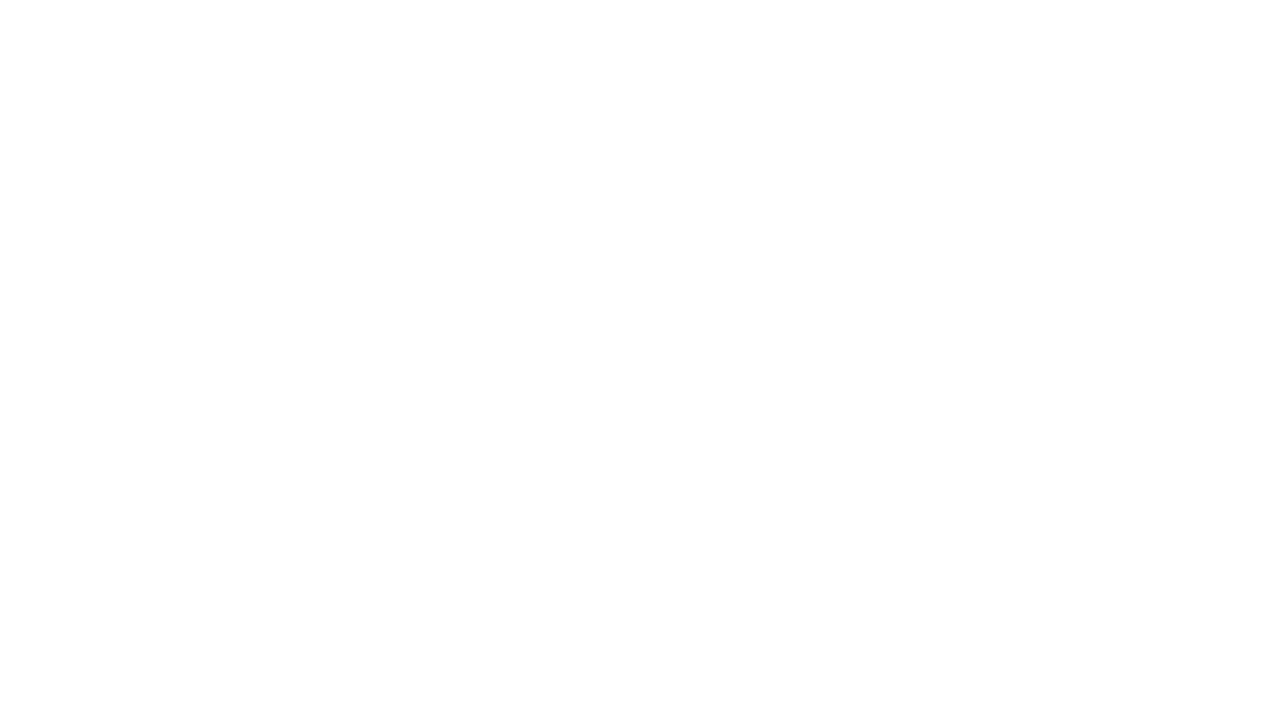
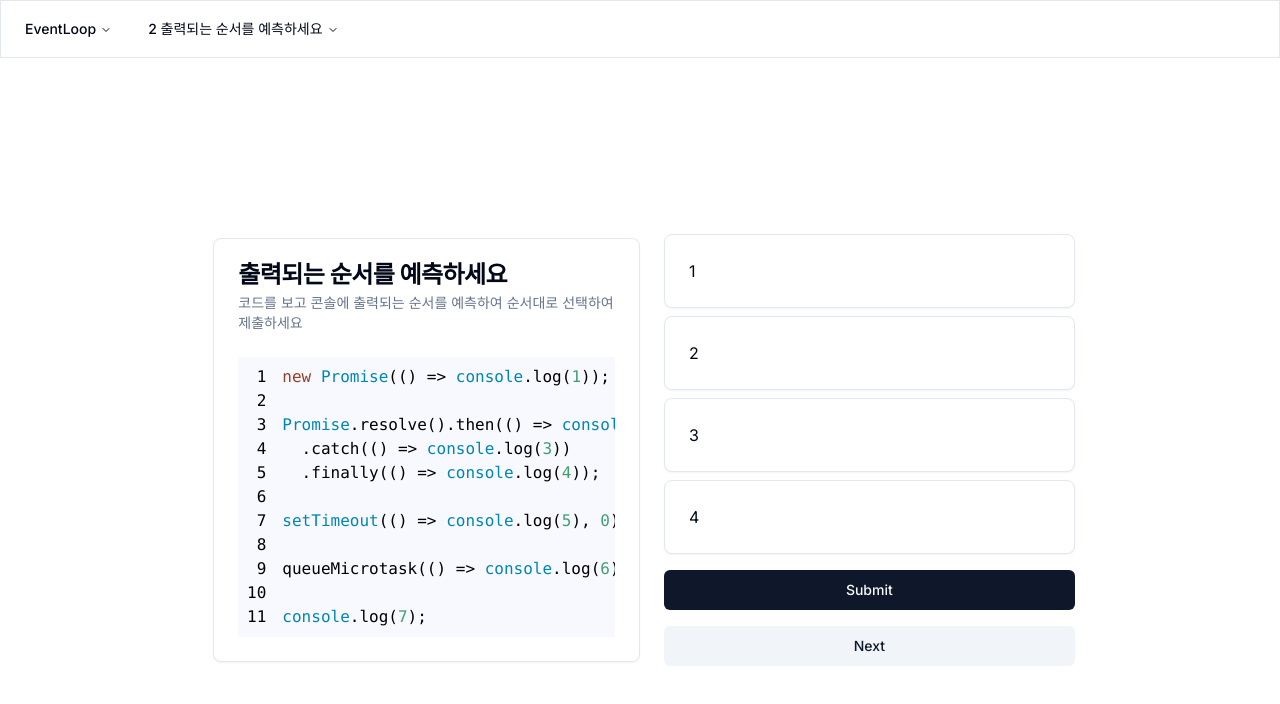
Before and after one commit to ckrb63/javascript-quiz, a Next.js app: page / in a window 1280 px wide. Both pictures are taken after a click on the button "Next". Shown: the top 704 px of the page. Built offline with nearby package versions, Linux system fonts and the light colour scheme.

Commit message:
Add: answer system

```diff
--- a/app/page.tsx
+++ b/app/page.tsx
@@ -10,7 +10,7 @@ import Explanation from "@/components/Explanation";
 import { InternationalString } from "@/types/quiz";
 
 export const quizIndexAtom = atom(0);
-export const isSubmitButtonClickedAtom = atom(false);
+export const isSubmittedAtom = atom(false);
 export const languageAtom = atom<keyof InternationalString>("kr");
 
 export default function Home() {
@@ -26,7 +26,7 @@ export default function Home() {
       <div className="flex h-screen w-screen items-center justify-center bg-white pb-4">
         <Question quiz={quiz} />
         <div className="w-1/3">
-          <Answer quiz={quiz} />
+          <Answer />
           <QuizController />
         </div>
         <Explanation quiz={quiz} />
--- a/components/Answer.tsx
+++ b/components/Answer.tsx
@@ -1,25 +1,32 @@
-import { Quiz, QuizAnswerType } from "@/types/quiz";
+import { Quiz, QuizType } from "@/types/quiz";
 import { Card, CardHeader } from "./ui/card";
 import { atom, useAtom } from "jotai";
-import { languageAtom } from "@/app/page";
-
-interface AnswerProps {
-  quiz: Quiz<QuizAnswerType>;
-}
+import { isSubmittedAtom, languageAtom, quizIndexAtom } from "@/app/page";
+import { CheckCircle2 } from "lucide-react";
+import { useEffect } from "react";
+import { quizCategoryAtom } from "./Header";
+import { quizMap } from "@/data/quiz";
 
 export const selectedAnswerAtom = atom<number[]>([]);
 
-export default function Answer({ quiz }: AnswerProps) {
+export default function Answer() {
   const [language] = useAtom(languageAtom);
   const [selectedAnswer, setSelectedAnswer] = useAtom(selectedAnswerAtom);
+  const [quizIndex] = useAtom(quizIndexAtom);
+  const [quizCategory] = useAtom(quizCategoryAtom);
+  const [isSubmitted] = useAtom(isSubmittedAtom);
 
-  const onClickOption = (answerNumber: number) => {
-    if (quiz.type === "Select") {
+  const quiz = quizMap[quizCategory][quizIndex];
+
+  useEffect(() => {
+    setSelectedAnswer([]);
+  }, [quizIndex, quizCategory]);
+
+  const handleSingleSelect = (answerNumber: number) => {
     setSelectedAnswer([answerNumber]);
-      return;
-    }
+  };
 
-    if (quiz.type === "MultiSelect" || "Order") {
+  const handleMultiSelect = (answerNumber: number) => {
     const answerIndex = selectedAnswer.indexOf(answerNumber);
     let newSelectedAnswer = [];
     if (answerIndex >= 0) {
@@ -30,16 +37,39 @@ export default function Answer({ quiz }: AnswerProps) {
       newSelectedAnswer = [...selectedAnswer, answerNumber];
     }
     setSelectedAnswer(newSelectedAnswer);
-    }
+  };
+
+  const handleQuizOptionMap = {
+    Select: handleSingleSelect,
+    MultiSelect: handleMultiSelect,
+    Order: handleMultiSelect,
+  };
+
+  const onClickOption = (answerNumber: number) => {
+    if (!isSubmitted) handleQuizOptionMap[quiz.type](answerNumber);
   };
 
   return (
     <>
-      {quiz.options.map((option, index) => (
+      {quiz.options.map((option, index) => {
+        const isOptionSelected = selectedAnswer.includes(index + 1);
+        const isRealAnswer = quiz.answer.includes(index + 1);
+        return (
           <Card
-          className={`m-2 cursor-pointer ${selectedAnswer.includes(index + 1) && "bg-slate-300"}`}
+            className={`relative m-2 ${!isSubmitted && "cursor-pointer"} ${isOptionSelected && "bg-slate-300"}`}
             onClick={() => onClickOption(index + 1)}
           >
+            <CheckAnswerIcon
+              isSubmitted={isSubmitted}
+              isAnswer={isRealAnswer}
+              type={quiz.type}
+            />
+            <OrderIcon
+              quiz={quiz}
+              answer={quiz.answer.indexOf(index + 1)}
+              order={selectedAnswer.indexOf(index + 1)}
+              isSubmitted={isSubmitted}
+            />
             <CardHeader>
               <div className="flex items-center space-x-2">
                 <label className="cursor-pointer" htmlFor={`${option}${index}`}>
@@ -48,7 +78,61 @@ export default function Answer({ quiz }: AnswerProps) {
               </div>
             </CardHeader>
           </Card>
-      ))}
+        );
+      })}
     </>
   );
 }
+
+interface CheckAnswerIconProps {
+  isSubmitted: boolean;
+  isAnswer: boolean;
+  type: QuizType;
+}
+
+function CheckAnswerIcon({
+  isSubmitted,
+  isAnswer,
+  type,
+}: CheckAnswerIconProps) {
+  const isValid = isSubmitted && isAnswer && type === "Select";
+
+  return (
+    isValid && (
+      <div className="absolute left-[-10px] top-[-10px]">
+        <CheckCircle2 width={25} height={25} color="green" />
+      </div>
+    )
+  );
+}
+
+interface OrderIconProps {
+  quiz: Quiz;
+  order: number;
+  answer: number;
+  isSubmitted: boolean;
+}
+
+function OrderIcon({ quiz, answer, order, isSubmitted }: OrderIconProps) {
+  const isSubmittedAndCorrect = answer === order && isSubmitted;
+  const isSubmittedAndWrong = answer !== order && isSubmitted;
+
+  const orderIconColor = isSubmittedAndCorrect
+    ? "border-green-700 text-green-700"
+    : isSubmittedAndWrong
+      ? "border-red-400 text-red-400"
+      : "border-gray-400 text-gray-400";
+
+  return (
+    quiz.type === "Order" &&
+    order >= 0 && (
+      <div>
+        <div
+          className={`absolute left-[-10px] top-[-10px] flex h-[22px] w-[22px] items-center justify-center rounded-full border-2 text-sm ${orderIconColor}`}
+        >
+          {order + 1}
+        </div>
+      </div>
+    )
+  );
+}
--- a/components/Explanation.tsx
+++ b/components/Explanation.tsx
@@ -1,14 +1,14 @@
-import { isSubmitButtonClickedAtom, languageAtom } from "@/app/page";
+import { isSubmittedAtom, languageAtom } from "@/app/page";
 import { useAtom } from "jotai";
 import { Card, CardContent, CardHeader, CardTitle } from "./ui/card";
-import { Quiz, QuizAnswerType } from "@/types/quiz";
+import { Quiz } from "@/types/quiz";
 
 interface ExplanationProps {
-  quiz: Quiz<QuizAnswerType>;
+  quiz: Quiz;
 }
 
 export default function Explanation({ quiz }: ExplanationProps) {
-  const [isClicked] = useAtom(isSubmitButtonClickedAtom);
+  const [isClicked] = useAtom(isSubmittedAtom);
   const [language] = useAtom(languageAtom);
 
   return (
--- a/components/Question.tsx
+++ b/components/Question.tsx
@@ -8,12 +8,12 @@ import {
 } from "./ui/card";
 import SyntaxHighlighter from "react-syntax-highlighter";
 import { docco } from "react-syntax-highlighter/dist/esm/styles/hljs";
-import { Quiz, QuizAnswerType } from "@/types/quiz";
+import { Quiz } from "@/types/quiz";
 import { languageAtom } from "@/app/page";
 import { useAtom } from "jotai";
 
 interface QuestionProps {
-  quiz: Quiz<QuizAnswerType>;
+  quiz: Quiz;
 }
 
 export default function Question({ quiz }: QuestionProps) {
--- a/components/QuizController.tsx
+++ b/components/QuizController.tsx
@@ -1,24 +1,35 @@
 import { useAtom } from "jotai";
 import { Button } from "./ui/button";
-import { isSubmitButtonClickedAtom, quizIndexAtom } from "@/app/page";
+import { isSubmittedAtom, quizIndexAtom } from "@/app/page";
 import { quizCategoryAtom } from "./Header";
 import { quizMap, quizMapPointer } from "@/data/quiz";
 import { QuizCategories } from "@/types/quiz";
 
 export default function QuizController() {
-  const [isClicked, setIsClicked] = useAtom(isSubmitButtonClickedAtom);
+  const [isClicked, setIsClicked] = useAtom(isSubmittedAtom);
   const [quizIndex, setQuizIndex] = useAtom(quizIndexAtom);
   const [selectedCategory, setSelectedCategory] = useAtom(quizCategoryAtom);
 
   const onClickNextButton = () => {
-    if (quizIndex < quizMap[selectedCategory].length - 1) {
-      setQuizIndex(quizIndex + 1);
+    const hasMoreQuizzes = quizIndex < quizMap[selectedCategory].length - 1;
+
+    if (hasMoreQuizzes) {
+      goToNextQuiz();
     } else {
-      if (quizMapPointer[selectedCategory]) {
-        setSelectedCategory(quizMapPointer[selectedCategory] as QuizCategories);
-      } else {
-        alert("It is last Question!");
-      }
+      handleLastQuiz();
+    }
+  };
+
+  const goToNextQuiz = () => {
+    setQuizIndex(quizIndex + 1);
+  };
+
+  const handleLastQuiz = () => {
+    const nextCategory = quizMapPointer[selectedCategory];
+    if (nextCategory) {
+      setSelectedCategory(quizMapPointer[selectedCategory] as QuizCategories);
+    } else {
+      alert("It is last Category, last Question!");
     }
   };
 
--- a/data/quiz.ts
+++ b/data/quiz.ts
@@ -1,9 +1,9 @@
-import { Quiz, QuizAnswerType, QuizCategories } from "@/types/quiz";
+import { Quiz, QuizCategories } from "@/types/quiz";
 import { EventLoopQuizList } from "./quizzes/event-loop";
 import { HoistingQuizList } from "./quizzes/hoisting";
 
 type QuizMap = {
-  [key in QuizCategories]: Quiz<QuizAnswerType>[];
+  [key in QuizCategories]: Quiz[];
 };
 
 export const quizMap: QuizMap = {
--- a/data/quizzes/event-loop.ts
+++ b/data/quizzes/event-loop.ts
@@ -1,7 +1,7 @@
 import { orderOptionsGenerator } from "@/lib/options";
-import { Quiz, QuizAnswerType } from "@/types/quiz";
+import { Quiz } from "@/types/quiz";
 
-export const EventLoopQuizList: Quiz<QuizAnswerType>[] = [
+export const EventLoopQuizList: Quiz[] = [
   {
     id: "1",
     category: "EventLoop",
@@ -26,7 +26,34 @@ setTimeout(() => console.log(5), 0);
 queueMicrotask(() => console.log(6));
 
 console.log(7);`,
-    answer: 1,
+    answer: [1],
+    explanation: { en: "this is this", kr: "" },
+  },
+  {
+    id: "2",
+    category: "EventLoop",
+    type: "Select",
+    question: {
+      en: "Predict the order of logging",
+      kr: "출력되는 순서를 예측하세요",
+    },
+    options: orderOptionsGenerator(4),
+    description: {
+      en: "Look at the code, predict the order in which it is output to the console, and select and submit it in order",
+      kr: "코드를 보고 콘솔에 출력되는 순서를 예측하여 순서대로 선택하여 제출하세요",
+    },
+    code: `new Promise(() => console.log(1));
+
+Promise.resolve().then(() => console.log(2))
+  .catch(() => console.log(3))
+  .finally(() => console.log(4));
+
+setTimeout(() => console.log(5), 0);
+
+queueMicrotask(() => console.log(6));
+
+console.log(7);`,
+    answer: [1],
     explanation: { en: "this is this", kr: "" },
   },
 ];
--- a/data/quizzes/hoisting.ts
+++ b/data/quizzes/hoisting.ts
@@ -1,3 +1,3 @@
-import { Quiz, QuizAnswerType } from "@/types/quiz";
+import { Quiz } from "@/types/quiz";
 
-export const HoistingQuizList: Quiz<QuizAnswerType>[] = [];
+export const HoistingQuizList: Quiz[] = [];
--- a/data/quizzes/module.ts
+++ b/data/quizzes/module.ts
@@ -1,3 +1,3 @@
-import { Quiz, QuizAnswerType } from "@/types/quiz";
+import { Quiz } from "@/types/quiz";
 
-export const ModuleQuizList: Quiz<QuizAnswerType>[] = [];
+export const ModuleQuizList: Quiz[] = [];
--- a/data/quizzes/scope.ts
+++ b/data/quizzes/scope.ts
@@ -1,3 +1,3 @@
-import { Quiz, QuizAnswerType } from "@/types/quiz";
+import { Quiz } from "@/types/quiz";
 
-export const ScopeQuizList: Quiz<QuizAnswerType>[] = [];
+export const ScopeQuizList: Quiz[] = [];
--- a/types/quiz.ts
+++ b/types/quiz.ts
@@ -10,9 +10,7 @@ export type QuizOption = {
 
 export type QuizType = "Order" | "Select" | "MultiSelect";
 
-export type QuizAnswerType = number | number[];
-
-export type Quiz<T> = {
+export type Quiz = {
   id: string;
   category: QuizCategories;
   type: QuizType;
@@ -20,7 +18,7 @@ export type Quiz<T> = {
   description?: InternationalString;
   code?: string;
   options: QuizOption[];
-  answer: T;
+  answer: number[];
   explanation: InternationalString;
 };
 
```
Lines whose indentation alone changed are shown as unchanged.
